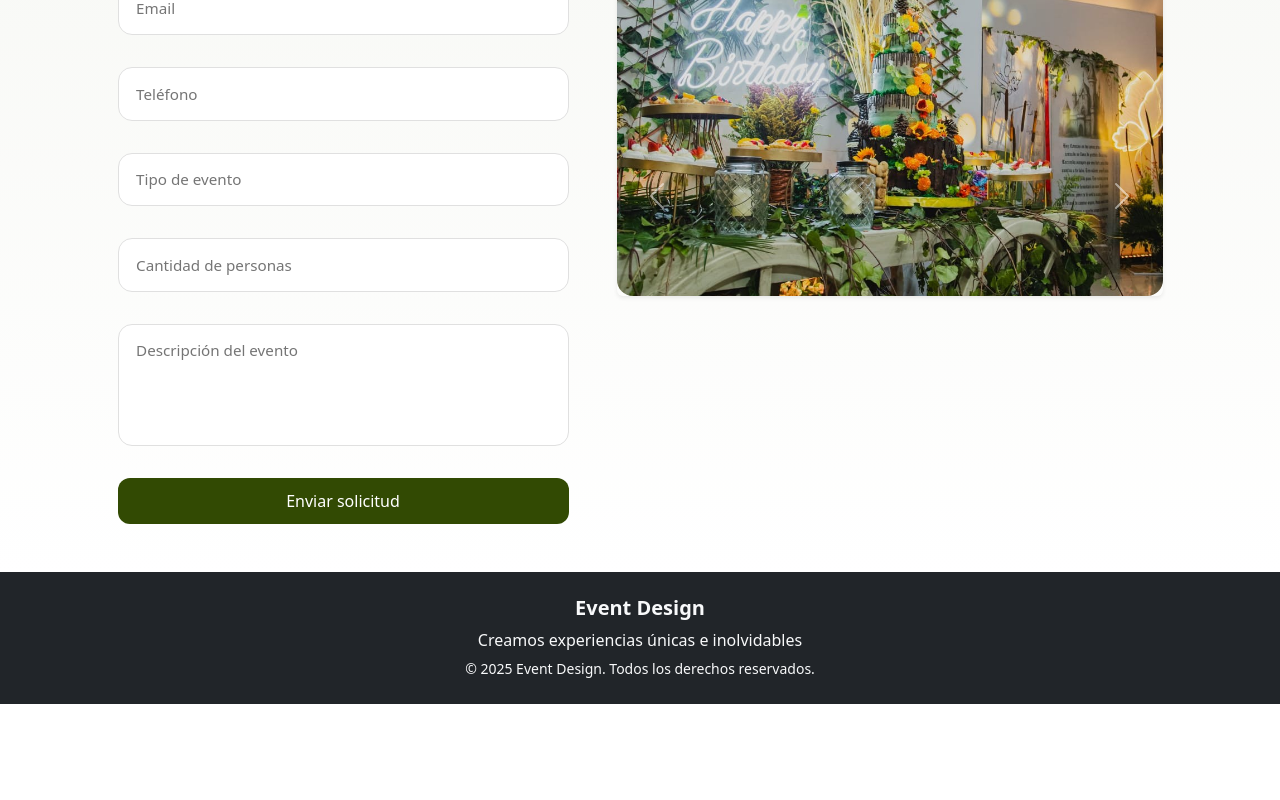
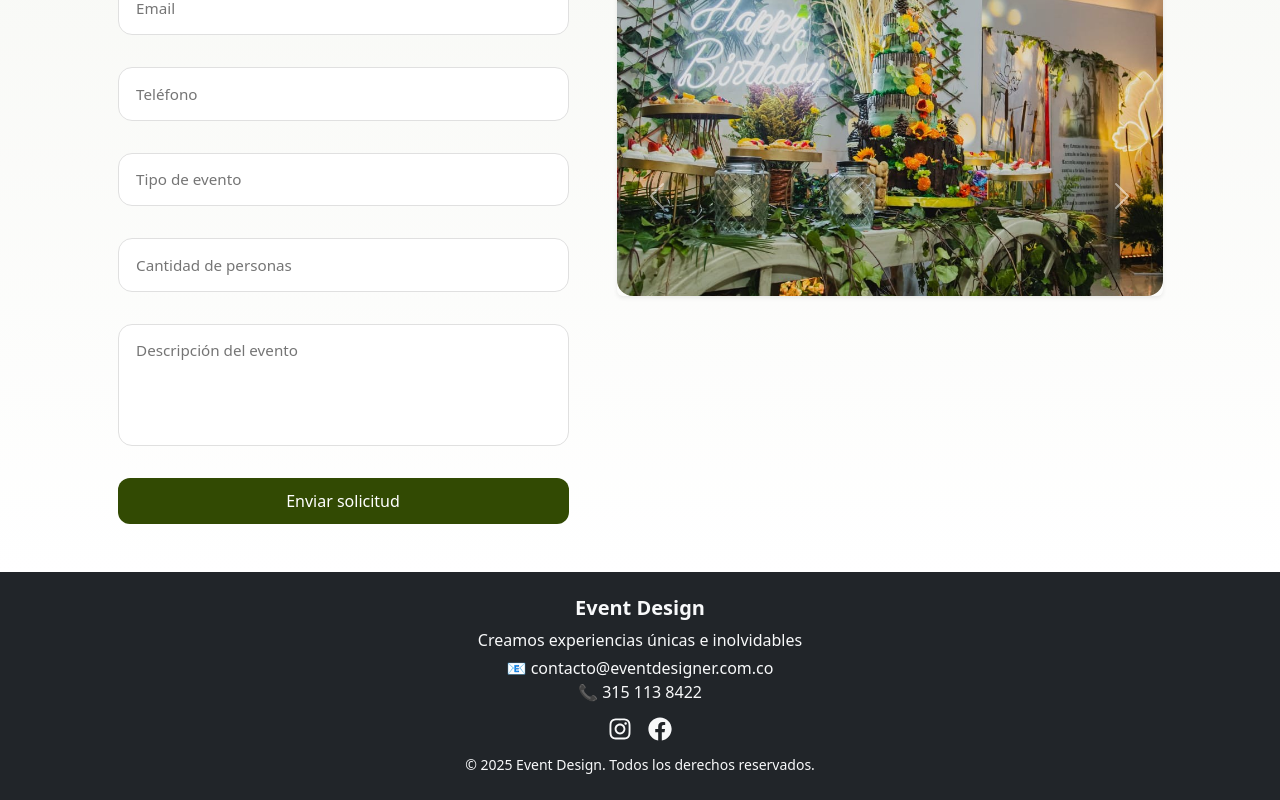
Before and after one commit to Kamilo1986/event-design, a React (Vite) app: page / in a window 1280 px wide. Shown: the part 1113-1913 px from the top of the page. Before the commit the page ends 1817 px from the top, so only its background shows below. Built offline with nearby package versions, Linux system fonts and the light colour scheme.

Commit message:
modificacion de backend

```diff
--- a/src/components/Footer.jsx
+++ b/src/components/Footer.jsx
@@ -1,9 +1,29 @@
+import React from "react";
+import { FaInstagram, FaFacebook } from "react-icons/fa";
+
 const Footer = () => {
   return (
     <footer className="bg-dark text-light py-4">
       <div className="container text-center">
         <h5 className="mb-2">Event Design</h5>
         <p className="mb-1">Creamos experiencias únicas e inolvidables</p>
+
+        {/* Información de contacto */}
+        <p className="mb-1">
+          📧 <a href="mailto:contacto@eventdesigner.com.co" className="text-light text-decoration-none">contacto@eventdesigner.com.co</a> <br />
+          📞 <a href="tel:+573151138422" className="text-light text-decoration-none">315 113 8422</a>
+        </p>
+
+        {/* Redes sociales */}
+        <div className="mb-2">
+          <a href="https://instagram.com/eventdesigner" target="_blank" rel="noopener noreferrer" className="text-light mx-2 fs-4">
+            <FaInstagram />
+          </a>
+          <a href="https://facebook.com/eventdesigner" target="_blank" rel="noopener noreferrer" className="text-light mx-2 fs-4">
+            <FaFacebook />
+          </a>
+        </div>
+
         <small>© {new Date().getFullYear()} Event Design. Todos los derechos reservados.</small>
       </div>
     </footer>
```
Also changed, not shown: 1 other file (tests, documents, lock files or other folders).
